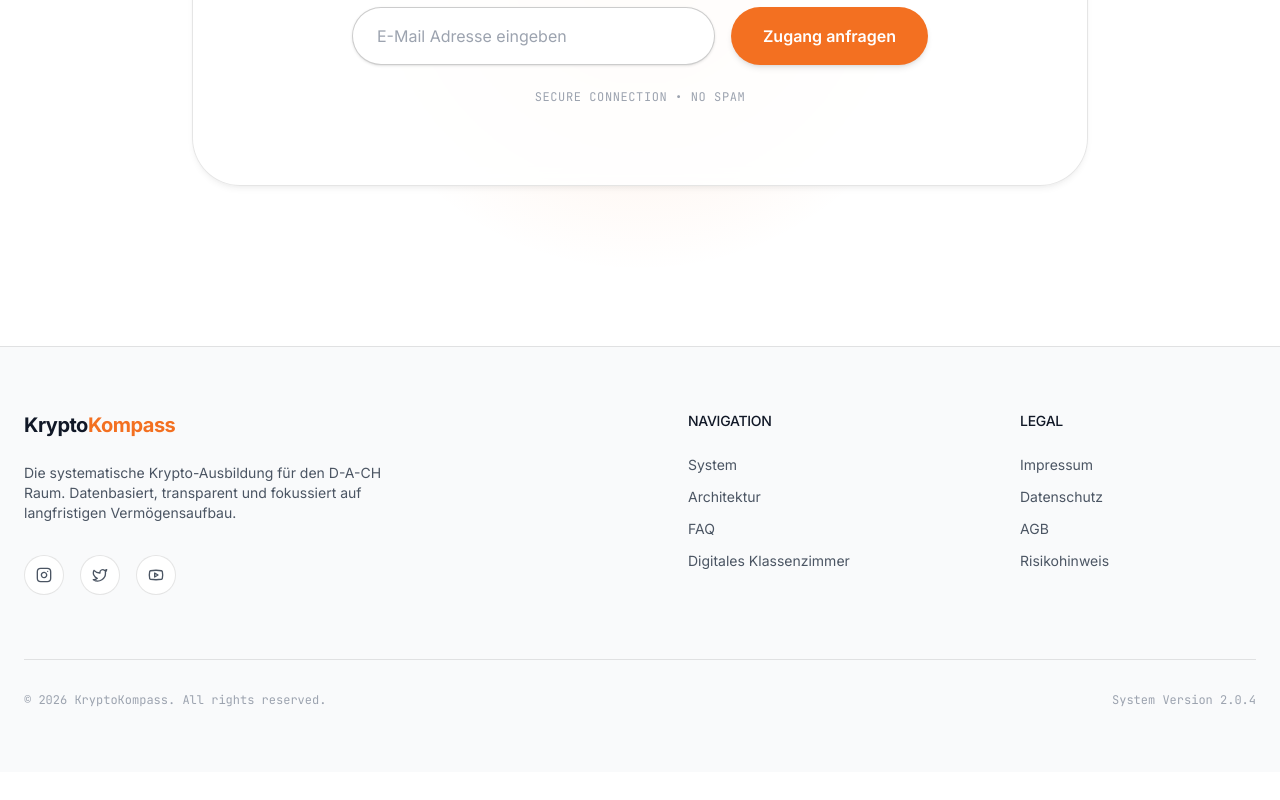
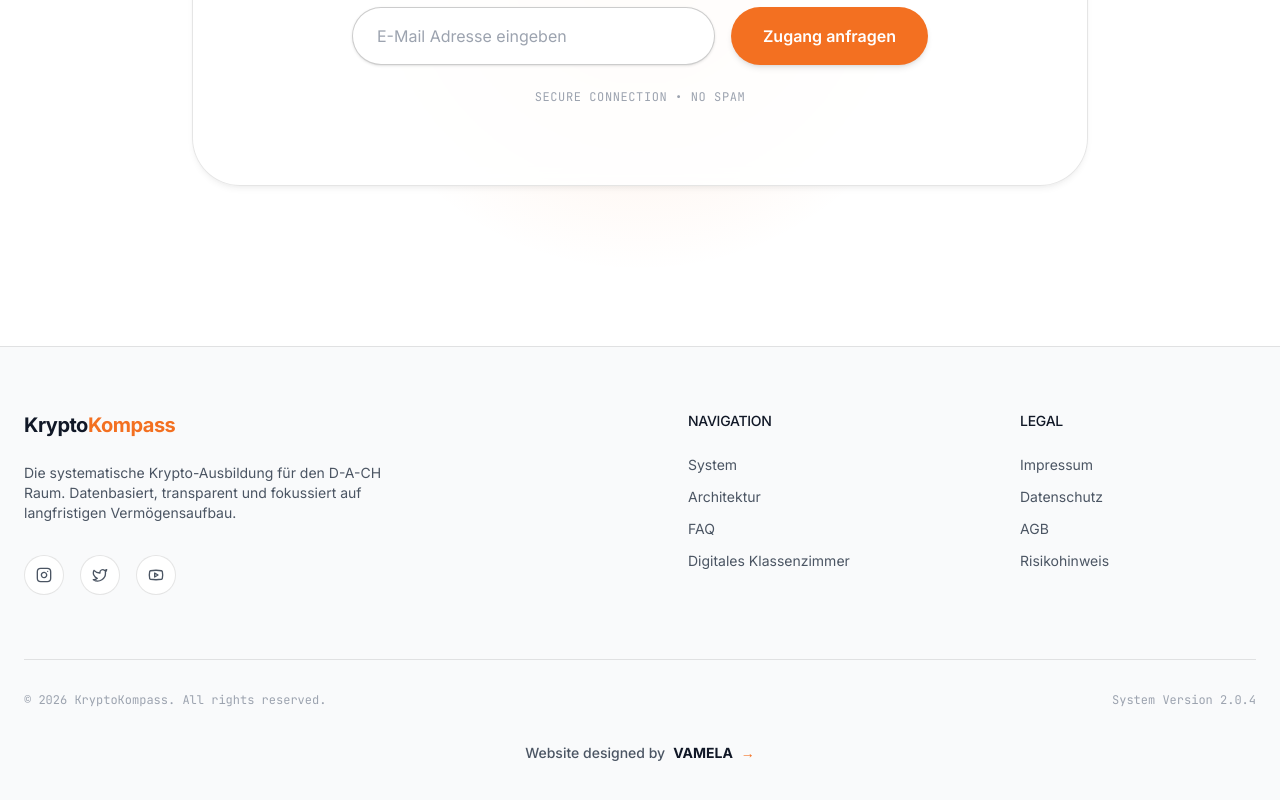
Before and after one commit to Ripptu/kryptokompass3, a React (Vite) app: page / in a window 1280 px wide. Shown: the part 6170-6970 px from the top of the page. Before the commit the page ends 6942 px from the top, so only its background shows below. Built offline with nearby package versions, Linux system fonts and the light colour scheme; a web font is replaced by a local one.

Commit message:
feat: Add VAMELA credit to footer
Adds a link to VAMELA's website in the footer, attributing the website design.

```diff
--- a/src/App.tsx
+++ b/src/App.tsx
@@ -807,9 +807,18 @@ export default function App() {
             </ul>
           </div>
         </div>
-        <div className="max-w-7xl mx-auto mt-16 pt-8 border-t border-border-subtle flex flex-col md:flex-row justify-between items-center gap-4 text-text-muted text-xs font-mono">
-          <p>&copy; {new Date().getFullYear()} KryptoKompass. All rights reserved.</p>
-          <p>System Version 2.0.4</p>
+        <div className="max-w-7xl mx-auto mt-16 pt-8 border-t border-border-subtle">
+          <div className="flex flex-col md:flex-row justify-between items-center gap-4 text-text-muted text-xs font-mono mb-8">
+            <p>&copy; {new Date().getFullYear()} KryptoKompass. All rights reserved.</p>
+            <p>System Version 2.0.4</p>
+          </div>
+          <div className="text-center">
+            <a href="http://vamela.info" target="_blank" rel="noopener noreferrer" className="inline-flex items-center gap-2 text-sm text-text-secondary hover:text-brand-primary transition-colors font-medium">
+              <span>Website designed by</span>
+              <span className="font-bold text-text-primary">VAMELA</span>
+              <span className="text-brand-primary">→</span>
+            </a>
+          </div>
         </div>
       </footer>
 
```
